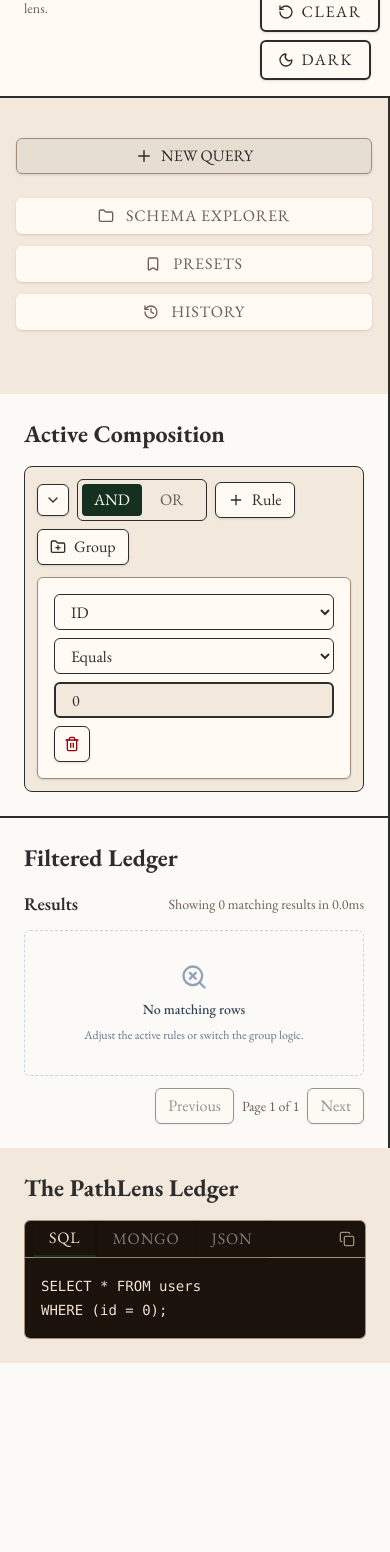
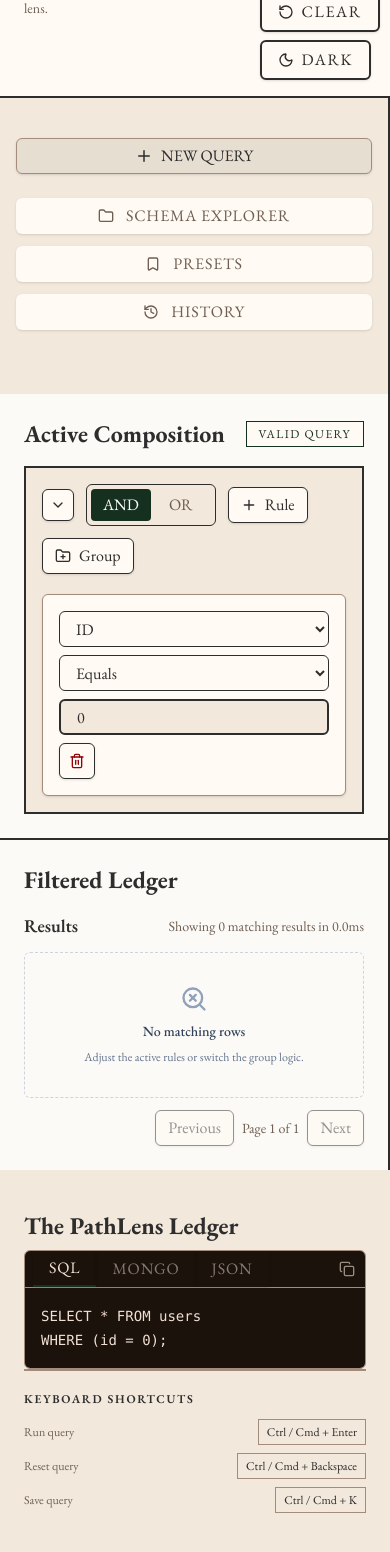
Before and after one commit to LaDonaAmor/pathlens, a Next.js app: page /builder in a window 390 px wide. Shown: the part 216-1768 px from the top of the page. Before the commit the page ends 1579 px from the top, so only its background shows below. Built offline with nearby package versions, Linux system fonts and the light colour scheme.

Commit message:
feat: improve builder layout, persistence, loading, and readability

```diff
--- /dev/null
+++ b/src/app/builder/loading.tsx
@@ -0,0 +1,35 @@
+export default function BuilderLoading() {
+  return (
+    <main className="flex min-h-screen items-center justify-center bg-(--app-bg) text-(--app-text)">
+      <div className="border-2 border-(--app-border) bg-(--app-surface) p-10 text-center">
+        <h1 className="text-5xl font-bold italic">PathLens</h1>
+        <p className="mt-3 font-(--font-mono) text-xs uppercase tracking-[0.18em] text-(--app-text-muted)">
+          Preparing workspace
+        </p>
+        <div className="mt-8 flex justify-center gap-2">
+          <span
+            className="h-2 w-12 bg-(--app-accent)"
+            style={{
+              animation: "pulse 1.8s ease-in-out infinite",
+              animationDelay: "0ms",
+            }}
+          />
+          <span
+            className="h-2 w-12 bg-(--app-accent)"
+            style={{
+              animation: "pulse 1.8s ease-in-out infinite",
+              animationDelay: "300ms",
+            }}
+          />
+          <span
+            className="h-2 w-12 bg-(--app-accent)"
+            style={{
+              animation: "pulse 1.8s ease-in-out infinite",
+              animationDelay: "600ms",
+            }}
+          />
+        </div>
+      </div>
+    </main>
+  )
+}
--- a/src/app/builder/page.tsx
+++ b/src/app/builder/page.tsx
@@ -1,5 +1,10 @@
 import { QueryBuilder } from "@/components/query-builder/QueryBuilder"
 
-export default function BuilderPage() {
+async function wait(ms: number) {
+  return new Promise((resolve) => setTimeout(resolve, ms))
+}
+
+export default async function BuilderPage() {
+  await wait(1200)
   return <QueryBuilder />
 }
--- a/src/app/globals.css
+++ b/src/app/globals.css
@@ -57,10 +57,6 @@
 
 * {
   box-sizing: border-box;
-}
-
-html {
-  scroll-behavior: smooth;
 }
 
 html {
--- a/src/components/query-builder/QueryBuilder.tsx
+++ b/src/components/query-builder/QueryBuilder.tsx
@@ -91,7 +91,7 @@ export function QueryBuilder() {
       </header>
 
       {/* MAIN 3-COLUMN LAYOUT */}
-      <div className="grid min-h-[calc(100vh-76px)] lg:grid-cols-[280px_1fr_420px]">
+      <div className="grid min-h-[calc(100vh-76px)] lg:grid-cols-[280px_1fr_380px]">
         {/* LEFT NAV */}
         <aside className="flex flex-col border-r-2 border-(--app-border) bg-(--app-surface-muted) px-4 py-10">
           <Button
@@ -148,7 +148,21 @@ export function QueryBuilder() {
         {/* CENTER CONTENT */}
         <section className="flex min-w-0 flex-col border-r-2 border-(--app-border)">
           <div className="border-b-2 border-(--app-border) p-6">
-            <h2 className="mb-4 text-2xl font-bold">Active Composition</h2>
+            <div className="mb-4 flex flex-wrap items-center justify-between gap-3">
+              <h2 className="text-2xl font-bold">Active Composition</h2>
+
+              <span
+                className={
+                  isValid
+                    ? "border border-(--success) bg-(--app-surface) px-3 py-1 font-(--font-mono) text-xs uppercase tracking-[0.12em] text-(--success)"
+                    : "border border-(--error) bg-(--app-surface) px-3 py-1 font-(--font-mono) text-xs uppercase tracking-[0.12em] text-(--error)"
+                }
+              >
+                {isValid
+                  ? "Valid query"
+                  : `${builder.validationIssues.length} issue(s)`}
+              </span>
+            </div>{" "}
             <RuleGroup
               group={builder.tree}
               fields={builder.schema.fields}
@@ -182,14 +196,42 @@ export function QueryBuilder() {
         </section>
 
         {/* RIGHT PANEL */}
-        <aside className="flex flex-col bg-(--app-surface-muted) p-6">
-          <h2 className="mb-4  text-2xl font-bold">The PathLens Ledger</h2>
+        <aside className="flex flex-col bg-(--app-surface-muted) px-6 py-10">
+          <h2 className="mb-2  text-2xl font-bold">The PathLens Ledger</h2>
           <div className="flex flex-1 flex-col">
             <QueryPreview
               sqlQuery={builder.sqlQuery}
               mongoQuery={builder.mongoQuery}
               jsonQuery={builder.jsonQuery}
             />
+          </div>
+          <div className="mt-auto border-t-2 border-(--app-border-muted) pt-5 font-(--font-mono)">
+            <h3 className="mb-3 text-xs font-semibold uppercase tracking-[0.14em] text-(--app-text)">
+              Keyboard Shortcuts
+            </h3>
+
+            <dl className="space-y-2 text-xs text-(--app-text-muted)">
+              <div className="flex items-center justify-between gap-4">
+                <dt>Run query</dt>
+                <dd className="border border-(--app-border-muted) px-2 py-1 text-(--app-text)">
+                  Ctrl / Cmd + Enter
+                </dd>
+              </div>
+
+              <div className="flex items-center justify-between gap-4">
+                <dt>Reset query</dt>
+                <dd className="border border-(--app-border-muted) px-2 py-1 text-(--app-text)">
+                  Ctrl / Cmd + Backspace
+                </dd>
+              </div>
+
+              <div className="flex items-center justify-between gap-4">
+                <dt>Save query</dt>
+                <dd className="border border-(--app-border-muted) px-2 py-1 text-(--app-text)">
+                  Ctrl / Cmd + K
+                </dd>
+              </div>
+            </dl>
           </div>
         </aside>
       </div>
--- a/src/components/query-builder/Rule.tsx
+++ b/src/components/query-builder/Rule.tsx
@@ -14,6 +14,7 @@ export function Rule({
   rule,
   fields,
   issue,
+  depth = 0,
   onFieldChange,
   onOperatorChange,
   onValueChange,
@@ -22,6 +23,7 @@ export function Rule({
   rule: QueryRule
   fields: SchemaField[]
   issue?: string
+  depth?: number
   onFieldChange: (field: string) => void
   onOperatorChange: (operator: Operator) => void
   onValueChange: (value: QueryValue) => void
@@ -29,8 +31,17 @@ export function Rule({
 }) {
   const field = fields.find((item) => item.key === rule.field) ?? fields[0]
 
+  const ruleTint =
+    depth % 3 === 0
+      ? "bg-(--app-surface)"
+      : depth % 3 === 1
+        ? "bg-(--app-surface-muted)"
+        : "bg-(--app-surface-raised)"
+
   return (
-    <div className="rounded-md border border-(--app-border-muted) bg-(--app-surface) p-4 shadow-sm">
+    <div
+      className={`rounded-md border border-(--app-border-muted) p-4 shadow-sm ${ruleTint}`}
+    >
       <div className="grid gap-2 md:grid-cols-[24px_minmax(120px,1fr)_minmax(120px,1fr)_minmax(180px,1.4fr)_40px]">
         <div className="hidden items-center text-(--app-text-muted) md:flex">
           <GripVertical size={16} />
@@ -63,7 +74,11 @@ export function Rule({
           <Trash2 size={16} />
         </Button>
       </div>
-      {issue ? <Badge variant="invalid">{issue}</Badge> : null}
+      {issue ? (
+        <div className="mt-3">
+          <Badge variant="invalid">{issue}</Badge>
+        </div>
+      ) : null}
     </div>
   )
 }
--- a/src/components/query-builder/RuleGroup.tsx
+++ b/src/components/query-builder/RuleGroup.tsx
@@ -54,13 +54,20 @@ export function RuleGroup({
 
   const groupIssue = issues.find((issue) => issue.nodeId === group.id)?.message
 
+  const groupTint =
+    depth % 3 === 0
+      ? "bg-(--app-surface-muted)"
+      : depth % 3 === 1
+        ? "bg-(--app-surface-raised)"
+        : "bg-(--app-surface)"
+
   return (
     <section
-      className={`rounded-lg border border-(--app-border) bg-(--app-surface-muted) p-3 ${
-        depth ? "ml-4" : ""
+      className={`border-2 border-(--app-border) p-4 ${groupTint} ${
+        depth ? "ml-5 border-l-4" : ""
       }`}
     >
-      <div className="mb-3 flex flex-wrap items-center gap-2">
+      <div className="mb-5 flex flex-wrap items-center gap-3">
         <CollapseToggle
           collapsed={group.collapsed}
           onClick={() => onToggle(group.id)}
@@ -90,7 +97,7 @@ export function RuleGroup({
       ) : null}
 
       {!group.collapsed ? (
-        <div className="space-y-3">
+        <div className="space-y-5">
           {group.children.map((child, index) => (
             <div
               key={child.id}
@@ -99,6 +106,7 @@ export function RuleGroup({
             >
               {child.type === "rule" ? (
                 <Rule
+                  depth={depth}
                   rule={child}
                   fields={fields}
                   issue={
--- a/src/store/historyStore.ts
+++ b/src/store/historyStore.ts
@@ -1,6 +1,7 @@
 "use client"
 
 import { create } from "zustand"
+import { persist } from "zustand/middleware"
 import { generateId } from "@/lib/utils"
 import type { QueryTree } from "@/types/query"
 
@@ -18,7 +19,9 @@ type HistoryState = {
   clearHistory: () => void
 }
 
-export const useHistoryStore = create<HistoryState>((set) => ({
+export const useHistoryStore = create<HistoryState>()(
+  persist(
+    (set) => ({
       items: [],
 
       addHistory: (tree, schemaId) =>
@@ -27,7 +30,7 @@ export const useHistoryStore = create<HistoryState>((set) => ({
             {
               id: generateId("history"),
               name: `Run ${state.items.length + 1}`,
-          createdAt: new Date().toLocaleTimeString(),
+              createdAt: new Date().toLocaleString(),
               schemaId,
               tree,
             },
@@ -36,4 +39,9 @@ export const useHistoryStore = create<HistoryState>((set) => ({
         })),
 
       clearHistory: () => set({ items: [] }),
-}))
+    }),
+    {
+      name: "pathlens-history",
+    }
+  )
+)
--- a/src/store/presetsStore.ts
+++ b/src/store/presetsStore.ts
@@ -1,6 +1,5 @@
-"use client"
-
 import { create } from "zustand"
+import { persist } from "zustand/middleware"
 import { generateId } from "@/lib/utils"
 import type { QueryTree } from "@/types/query"
 
@@ -18,7 +17,9 @@ type PresetsState = {
   clearPresets: () => void
 }
 
-export const usePresetsStore = create<PresetsState>((set) => ({
+export const usePresetsStore = create<PresetsState>()(
+  persist(
+    (set) => ({
       items: [],
 
       savePreset: (tree, schemaId, name) =>
@@ -40,4 +41,9 @@ export const usePresetsStore = create<PresetsState>((set) => ({
         })),
 
       clearPresets: () => set({ items: [] }),
-}))
+    }),
+    {
+      name: "pathlens-presets",
+    }
+  )
+)
```
Also changed, not shown: src/components/results/ResultsTable.tsx (+28 -11 lines). Lines whose indentation alone changed are shown as unchanged.
